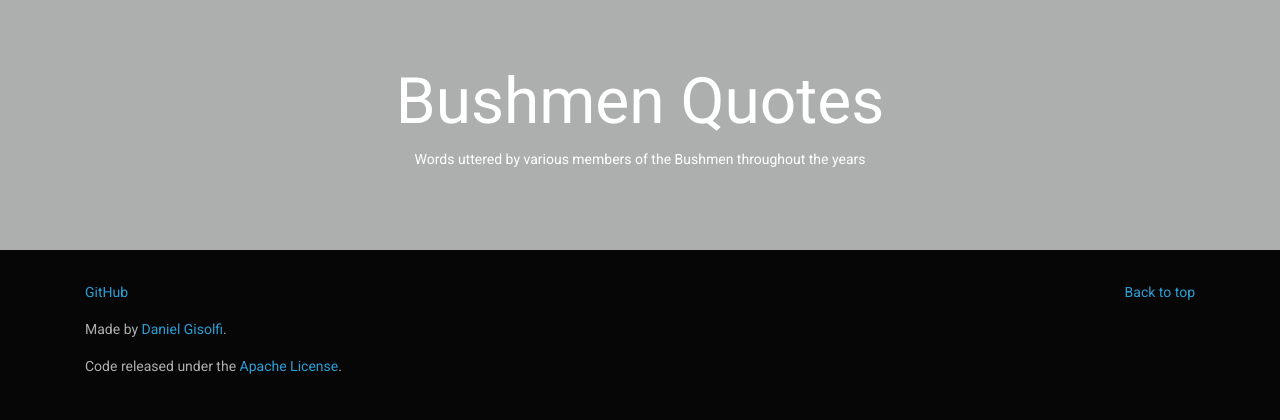
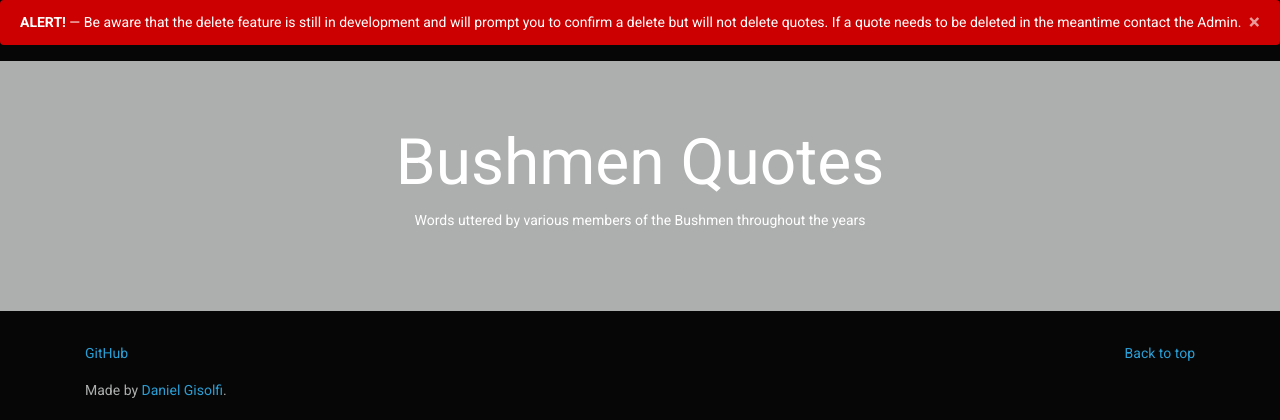
Before and after one commit to Marist-Bushmen/Bushmen, a PHP site: page /sites/bushmen.php in a window 1280 px wide. Shown: the part 55-475 px from the top of the page. Run offline with PHP 8.4, Linux system fonts and the light colour scheme; data that the repository does not hold is empty; some libraries are stand-ins or nearby versions.

Commit message:
Version 2 live; confirm Delete modal added.

```diff
--- a/docker-compose.yml
+++ b/docker-compose.yml
@@ -8,7 +8,6 @@ services:
             - db
         networks:
             - default
-
     db:
         image: mysql:5.7.13
         restart: always
--- a/src/scripts/showRecord.php
+++ b/src/scripts/showRecord.php
@@ -31,7 +31,7 @@ function show_quote_records($dbc, $query) {
           echo '                <div class="card-body text-center">';
           echo '                  <div class="card-body">';
           echo '                    <form method="POST">';
-          echo '                      <div style="position:absolute; top:60px; right:10px;" ><input type="submit" class="btn btn-outline-danger pull-right" name="btnDelete" data-toggle="modal" data-target="#cfrmDel" value="×"></div>';
+          echo '                      <div style="position:absolute; top:60px; right:10px;" ><input type="button" class="btn btn-outline-danger pull-right" data-toggle="modal" data-target="#cfrmDel" value="×"></div>';
           echo '                      <input type=hidden value='. $row['q_id'] .' name=submit_btn_id >';
           echo '                    </form>';
           echo '                    <h5 class="card-title">' . $row['quote'] . '<h3>';
@@ -82,7 +82,7 @@ function show_quote_records($dbc, $query) {
             echo '                <div class="card-body text-center">';
             echo '                  <div class="card-body">';
             echo '                    <form method="POST">';
-            echo '                      <div style="position:absolute; top:60px; right:10px;" ><input type="submit" class="btn btn-outline-danger pull-right" data-toggle="modal" data-target="cfrmDel" name="btnDelete" value="×"></div>';
+            echo '                      <div style="position:absolute; top:60px; right:10px;" ><input type="button" class="btn btn-outline-danger pull-right" data-toggle="modal" data-target="#cfrmDel" value="×"></div>';
             echo '                      <input type=hidden value='. $row['q_id'] .' name=submit_btn_id >';
             echo '                    </form>';
             echo '                    <h5 class="card-title">' . $row['quote'] . '<h3>';
--- a/src/sites/bushmen.php
+++ b/src/sites/bushmen.php
@@ -50,6 +50,14 @@
       </form>
     </div>
   </nav>
+ <div class="alert alert-danger" role="alert">
+     <strong>ALERT!</strong> — Be aware that the delete feature is still in development and will
+     prompt you to confirm a delete but will not delete quotes. If a quote needs
+     to be deleted in the meantime contact the Admin.
+     <button type="button" class="close" data-dismiss="alert" aria-label="Close">
+         <span aria-hidden="true">&times;</span>
+     </button>
+</div>
 
     <div class="jumbotron jumbotron-fluid text-white bg-dark text-center">
         <div class="container" style="height="10%"">
@@ -72,6 +80,7 @@
                          <p>Are you sure you want to remove this quote from the database?</p>
                      </div>
                      <div class="modal-footer">
+                         <button type="button" class="btn btn-secondary" data-dismiss="modal">Cancel</button>
                          <form method="POST">
                              <input type=hidden value="<?php if(isset($_POST['submit_btn_id'])) echo $_POST['submit_btn_id'];?>" name="btn_id" >
                              <input type="submit" class="btn btn-danger" name="reply" data-dismiss="modal" value="Fuck that Quote">
```
Also changed, not shown: 3 other files.
